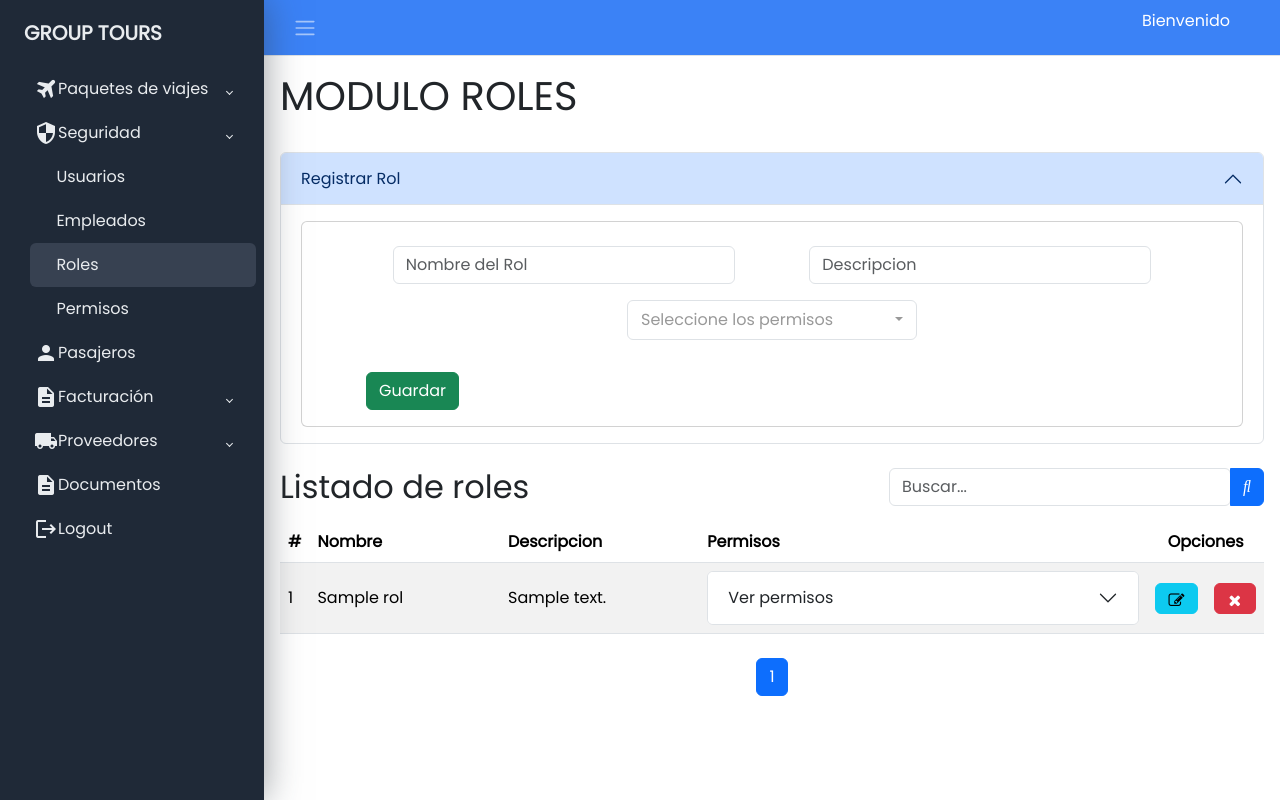
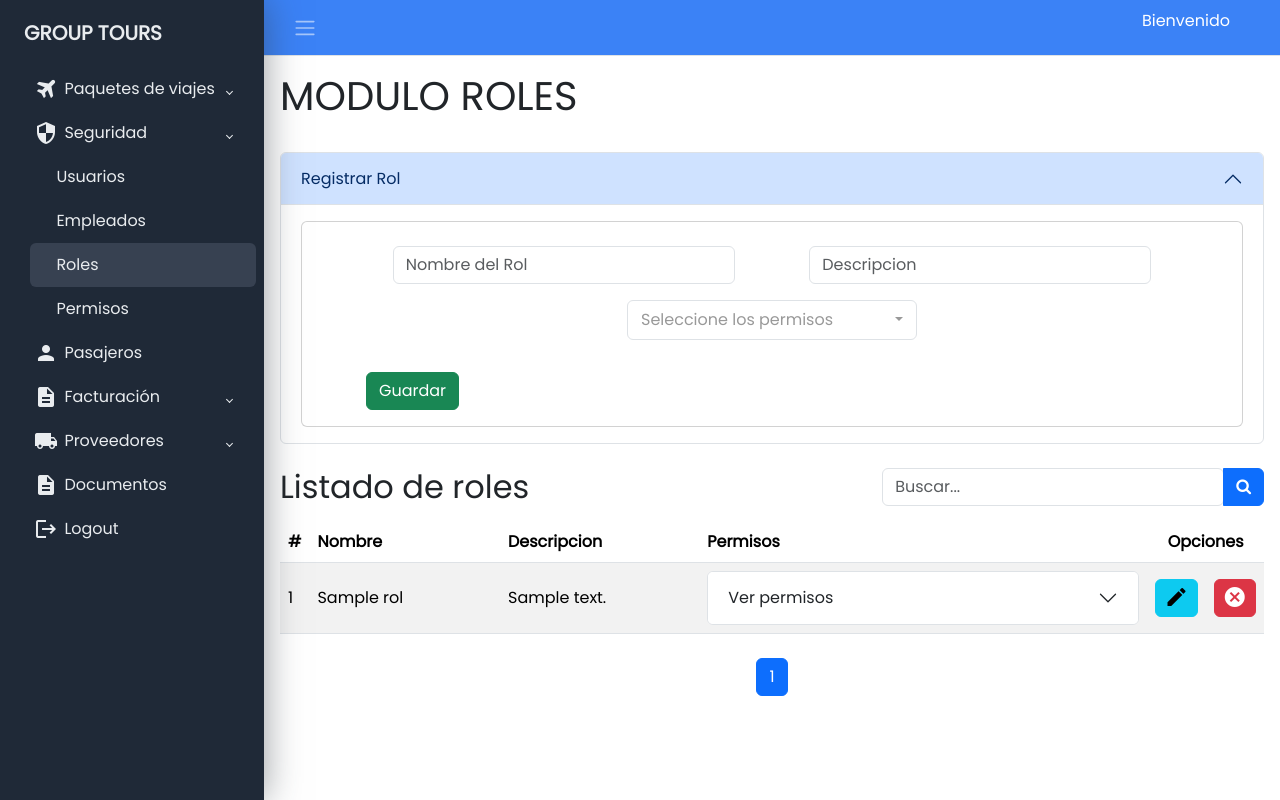
Before and after one commit to VictorCubas/GROUP-TOURS-APP, a Django app: page /rol in a window 1280 px wide. Run offline with Django 4.2, Linux system fonts and the light colour scheme; tables that the repository leaves empty hold one stand-in row (values such as "Sample post"); some libraries are stand-ins or nearby versions.

Commit message:
correccion en iconos en rol

```diff
--- a/GroupTours/static/css/style.css
+++ b/GroupTours/static/css/style.css
@@ -95,6 +95,10 @@ a.sidebar-link {
     margin-right: 0.5rem;
     margin-left: 0.5rem;
     border-radius: 0.375rem;
+}
+
+a.sidebar-link .material-icons, a.sidebar-link .material-symbols-outlined{
+    padding-right: 0.4rem;
 }
 
 a.sidebar-link:hover{
--- a/GroupTours/templates/rol.html
+++ b/GroupTours/templates/rol.html
@@ -158,7 +158,7 @@
                             <!-- <label class="form-label" for="form1">Search</label> -->
                         </div>
                         <button type="submit" class="btn btn-primary" data-mdb-ripple-init>
-                            <i class="fas fa-search"></i>
+                            <i class="fa fa-search"></i>
                         </button>
                     </div>
                 </form>
@@ -223,13 +223,15 @@
                                 </div>
                             </td>
 							<td class="text-end"><a href="/rol/edicion/{{r.rol.id}}" class="btn btn-info btnEditarPermiso hover-text">
-                                <i class="fa fa-edit"></i>
+                                <!-- <i class="fa fa-edit"></i> -->
+                                <span class="material-icons">edit</span>
                                 <span class="tooltip-text" id="left">Editar</span>
                             </a></td>
 
 							<td><a id="enlace-eliminacion" href="javascript:eliminar('rol/eliminar', {{r.rol.id}})" class="btn btn-danger hover-text
 								btnEliminarPermiso btnEliminacion">
-                                    <i class="fa fa-close"></i>
+                                    <!-- <i class="fa fa-close"></i> -->
+                                    <span class="material-icons">cancel</span>
                                     <!-- <span class="tooltip-text" id="top">I'm a tooltip!</span> -->
                                     <span class="tooltip-text" id="left">Desactivar</span>
                             </a></td>
```
